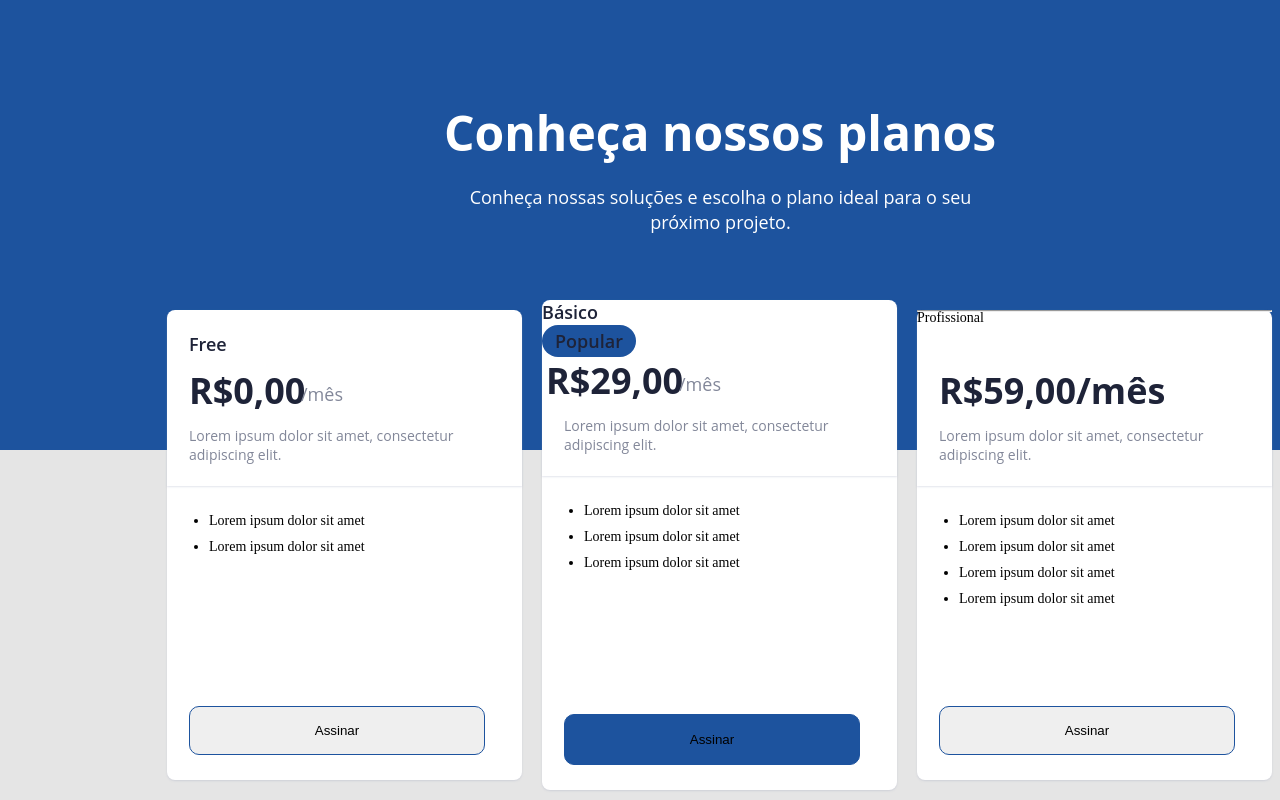
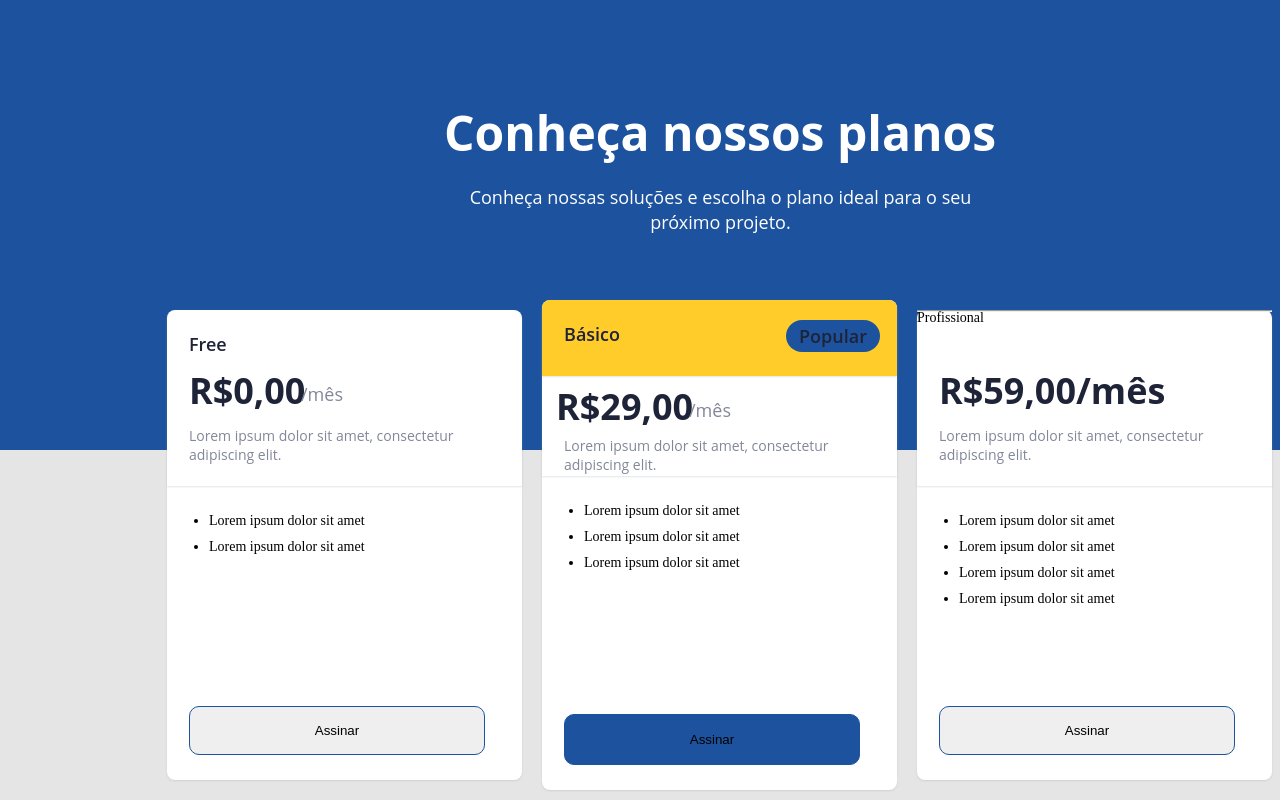
Before and after one commit to douglasabnovato/pricing-table, a plain HTML site: page index.html in a window 1280 px wide. Drawn offline with Linux system fonts and the light colour scheme.

Commit message:
estilização do price básico

```diff
--- a/index.html
+++ b/index.html
@@ -44,7 +44,7 @@
           <div class="pricebasic-conteiner">
             <header>
                 <div class="pricebasictitle">
-                    Básico <span>Popular</span>
+                   <div>Básico <span>Popular</span></div>
                 </div>
                 <span class="price">
                     R$29,00
--- a/style.css
+++ b/style.css
@@ -72,7 +72,7 @@ body {
     border-radius: 8px 8px 0px 0px;
 }
 
-.pricefree-conteiner header .pricefreetitle{
+.pricefree-conteiner header .pricefreetitle {
     position: absolute;
     width: 51px;
     height: 25px;
@@ -182,21 +182,37 @@ body {
     border-radius: 8px 8px 0px 0px;
 }
 
-.pricebasic-conteiner header .pricebasictitle{
-    height: 25px;
+.pricebasic-conteiner header .pricebasictitle {
+    position: absolute;
+    left: 0px;
+    top: 0px;
     font-family: 'Open Sans';
     font-style: normal;
     font-weight: 600;
     font-size: 18px;
     line-height: 25px;
     color: #1E2338;
+    width: 355px;
+    height: 76px;
+    background: #FFCC29;
+    box-shadow: 0px 1px 2px rgba(142, 150, 185, 0.25);
+    border-radius: 8px 8px 0px 0px;
 }
 
-.pricebasic-conteiner header .pricebasictitle span{
+
+.pricebasic-conteiner header .pricebasictitle div {
+    position: absolute;
+    left: 22px;
+    top: 22px;
+}
+
+.pricebasic-conteiner header .pricebasictitle div span {
     padding: 8px 24px;
     height: 32px;
     background: #1D539E;
     border-radius: 40px;
+    left: 222px;
+    top: -2px;
 }
 
 .pricebasic-conteiner header span {
@@ -216,8 +232,8 @@ body {
     position: absolute;
     width: 101px;
     height: 49px;
-    left: 22px;
-    top: 56px;
+    left: 32px;
+    top: 82px;
     font-family: 'Open Sans';
     font-style: normal;
     font-weight: 700;
@@ -245,7 +261,7 @@ body {
     width: 291px;
     height: 38px;
     left: 22px;
-    top: 116px;
+    top: 136px;
     font-family: 'Open Sans';
     font-style: normal;
     font-weight: 400;
```
